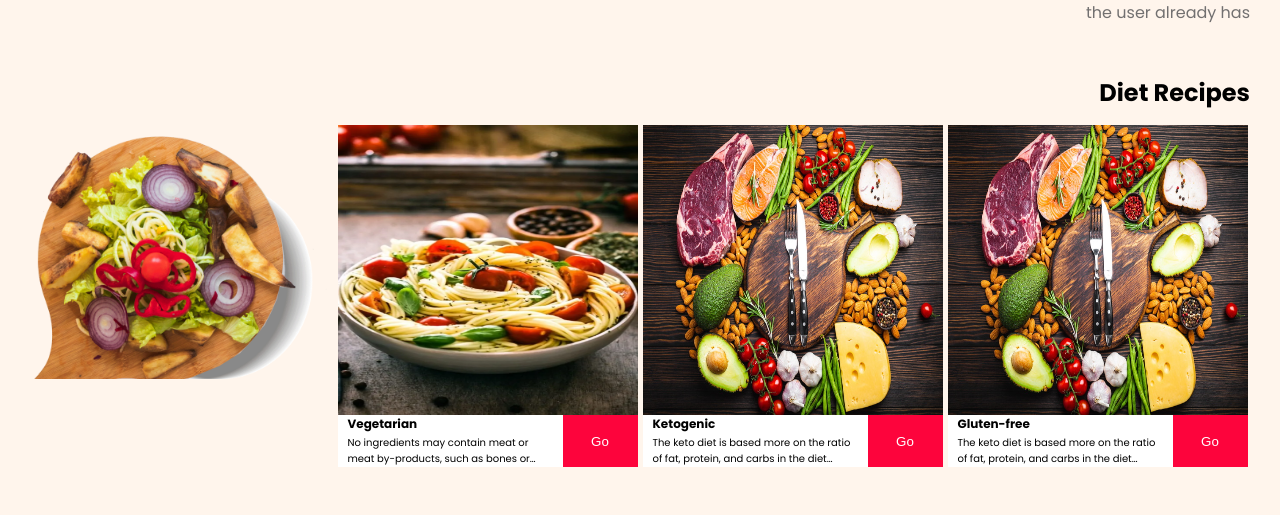
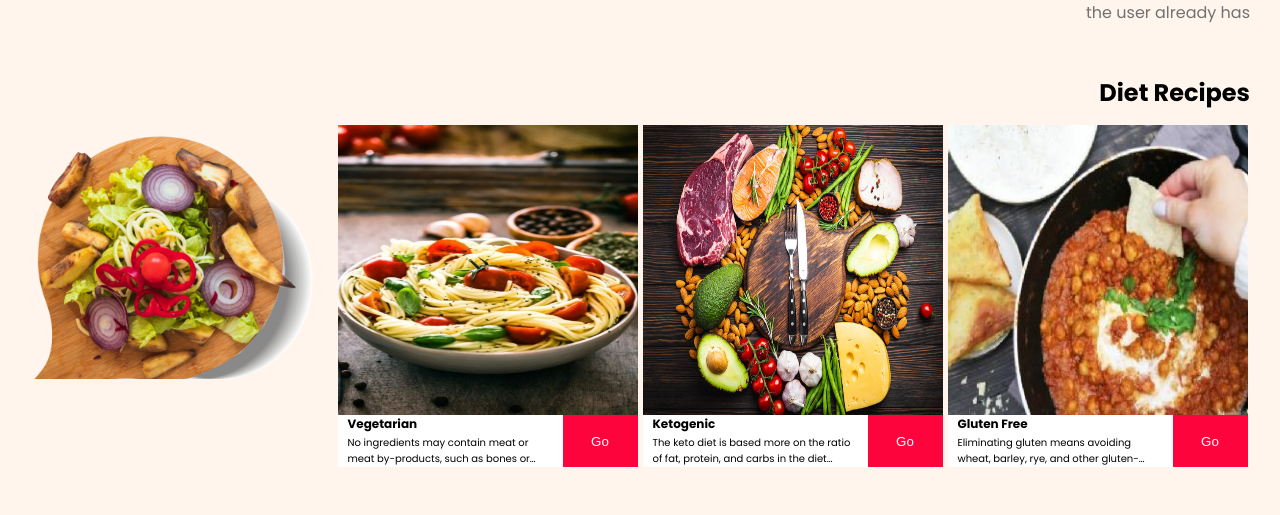
Before and after one commit to Nathan-88/KitchenQuest, a Vue app in the folder web_dynamic/: page / in a window 1280 px wide. Shown: the part 765-1280 px from the top of the page. Built offline with nearby package versions, Linux system fonts and the light colour scheme; no server answers.

Commit message:
updated the function and image

```diff
--- a/web_dynamic/src/components/Diet.vue
+++ b/web_dynamic/src/components/Diet.vue
@@ -35,13 +35,13 @@ const getDiet = (target) => {
           </div>
         </div>
         <div class="recipe-container">
-          <img class="recipe-image" src="../assets/images/ketogenic-diet.jpg" alt="recipe name">
+          <img class="recipe-image" src="../assets/images/gluten-free-diet.jpg" alt="recipe name">
           <div class="recipe-content-container">
             <div class="recipe-description">
-              <h3>Gluten-free</h3>
-              <p>The keto diet is based more on the ratio of fat, protein, and carbs in the diet rather than specific ingredients</p>
+              <h3>Gluten Free</h3>
+              <p>Eliminating gluten means avoiding wheat, barley, rye, and other gluten-containing grains and foods made from them (or that may have been cross contaminated)</p>
             </div>
-            <button type="submit" data-diet="ketogenic diet">Go</button>
+            <button type="submit" data-diet="Gluten Free diet">Go</button>
           </div>
         </div>
       </section>
--- a/web_dynamic/src/components/Trending.vue
+++ b/web_dynamic/src/components/Trending.vue
@@ -57,7 +57,7 @@ section.trending-list{
     display: grid;
     grid-template-columns: repeat(auto-fit, minmax(250px, 1fr));
     grid-template-rows: auto;
-    row-gap: 50px;
+    row-gap: 80px;
     width: 100%;
     min-height: 350px;
     margin-bottom: 30px;
@@ -74,6 +74,11 @@ section.trending .trending-recipe{
     position: relative;
     margin-top: 50px;
     margin-inline: auto;
+}
+@media(max-width: 400px){
+    section.trending .trending-recipe{
+        width: 65%;
+    }
 }
 .trending-recipe:nth-child(odd){
     background-color: white;
```
Also changed, not shown: web_dynamic/src/assets/images/gluten-free-diet.jpg (added).
